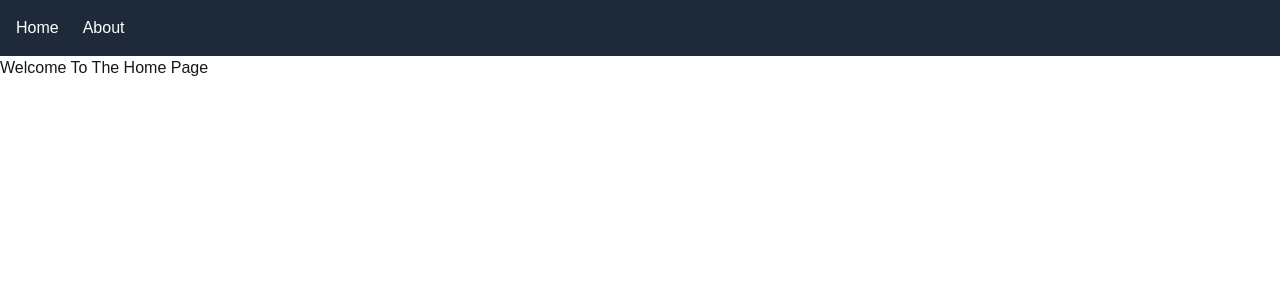
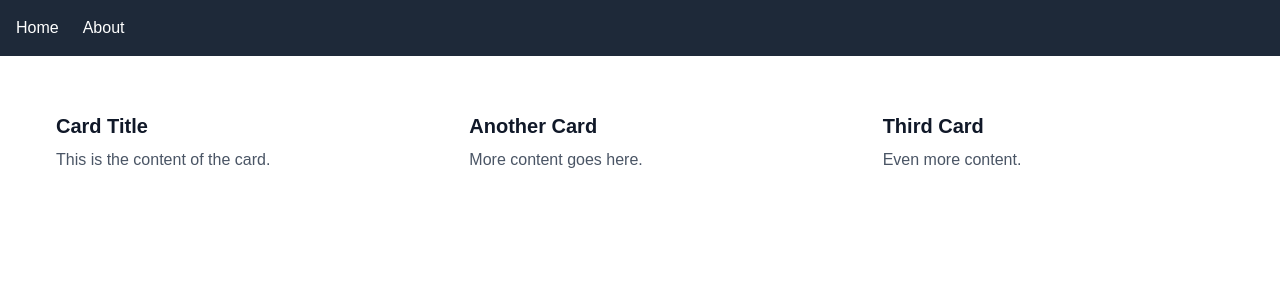
Before and after one commit to dennisrua/alx-project-0x02-setup, a Next.js app in the folder alx-project-0x02/: page /home in a window 1280 px wide. Shown: the top 300 px of the page. Built offline with nearby package versions, Linux system fonts and the light colour scheme.

Commit message:
feat: add reusable Card component with props and integrate in home page

```diff
--- /dev/null
+++ b/alx-project-0x02/components/common/Card.tsx
@@ -0,0 +1,12 @@
+import { CardProps } from '@/interfaces';
+
+const Card: React.FC<CardProps> = ({ title, content }) => {
+  return (
+    <div className="p-6 bg-white rounded-xl hover:shadow-xl transition-shadow duration-300">
+      <h2 className="text-gray-900 text-xl font-semibold mb-2">{title}</h2>
+      <p className="text-gray-600">{content}</p>
+    </div>
+  );
+};
+
+export default Card;
--- a/alx-project-0x02/interfaces/index.ts
+++ b/alx-project-0x02/interfaces/index.ts
@@ -0,0 +1,4 @@
+export interface CardProps {
+  title: string;
+  content: string;
+}
--- a/alx-project-0x02/pages/home.tsx
+++ b/alx-project-0x02/pages/home.tsx
@@ -1,7 +1,11 @@
+import Card from '@/components/common/Card';
+
 const Home = () => {
   return (
-    <div>
-      <h1>Welcome To The Home Page</h1>
+    <div className="p-8 grid grid-cols-1 md:grid-cols-3 gap-6">
+      <Card title="Card Title" content="This is the content of the card." />
+      <Card title="Another Card" content="More content goes here." />
+      <Card title="Third Card" content="Even more content." />
     </div>
   );
 };
```
